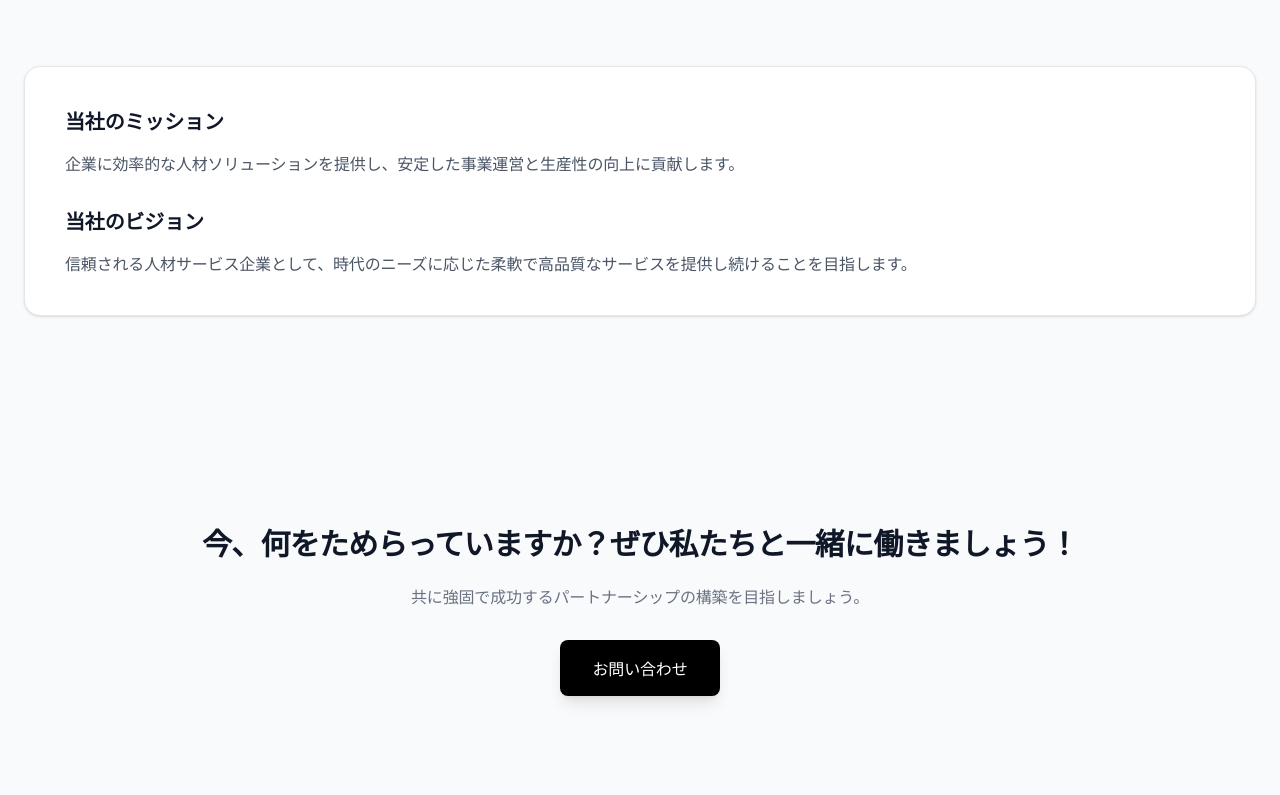
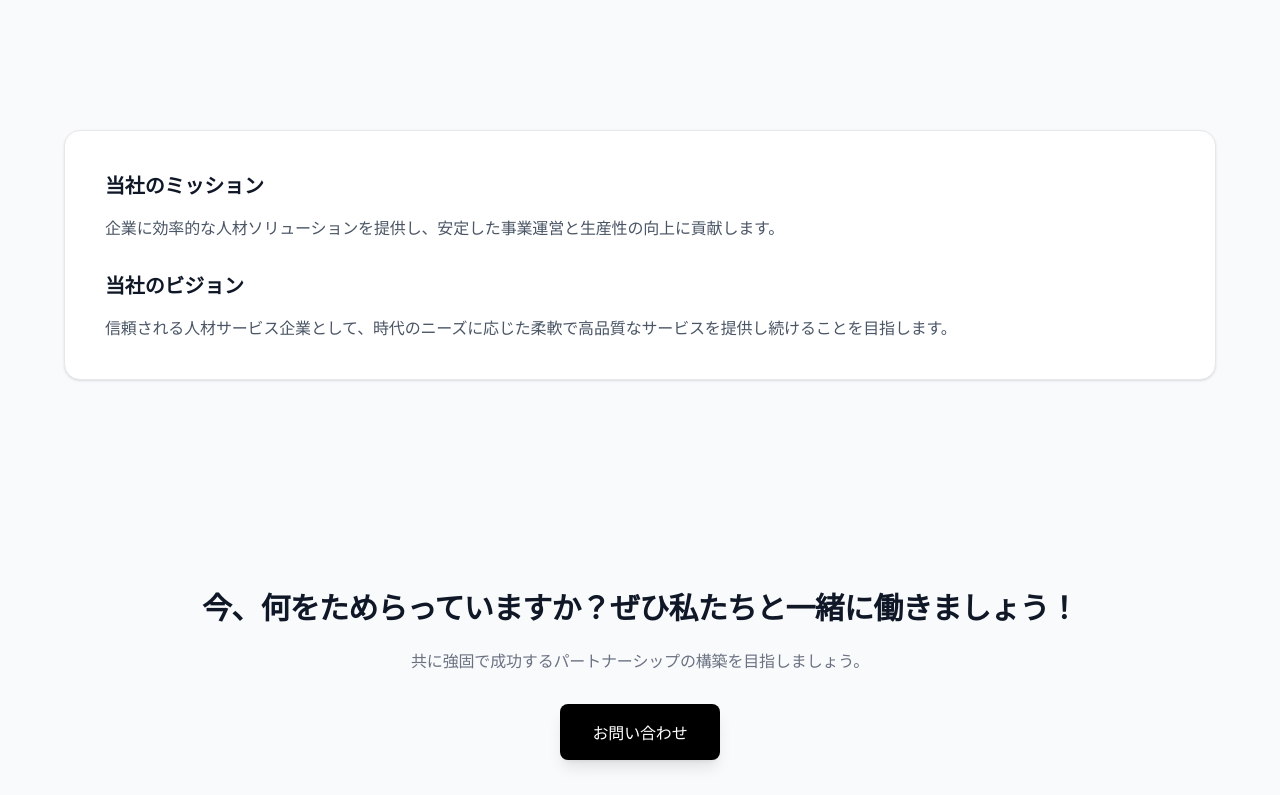
Before and after one commit to winluv0909/my-website, a Next.js app: page /about in a window 1280 px wide. Shown: the part 1265-2060 px from the top of the page. Built offline with nearby package versions, Linux system fonts and the light colour scheme.

Commit message:
Upgrade about page animation

```diff
--- a/app/about/page.js
+++ b/app/about/page.js
@@ -1,58 +1,37 @@
 "use client";
 
-import { useEffect } from "react";
 import { usePathname } from "next/navigation";
 import Link from "next/link";
+import FadeUp from "../../components/FadeUp";
 
 export default function AboutPage() {
   const pathname = usePathname();
-
-  useEffect(() => {
-    const elements = document.querySelectorAll(".fade-up");
-
-    elements.forEach((el, index) => {
-      el.classList.remove("show"); // reset animation on page change
-      el.style.transitionDelay = `${index * 0.1}s`;
-    });
-
-    const observer = new IntersectionObserver(
-      (entries) => {
-        entries.forEach((entry) => {
-          if (entry.isIntersecting) {
-            entry.target.classList.add("show");
-          }
-        });
-      },
-      { threshold: 0.2 }
-    );
-
-    elements.forEach((el) => observer.observe(el));
-
-    return () => observer.disconnect();
-  }, [pathname]);
 
   return (
     <main className="bg-gray-50 text-gray-900">
 
       {/* HERO */}
-      <section className="py-24 px-6 text-center fade-up">
-        <div className="max-w-4xl mx-auto fade-up">
-          <h1 className="text-5xl md:text-6xl font-bold tracking-tight fade-up">
+      <section className="py-24 px-6 text-center">
+        <FadeUp>
+          <div className="max-w-4xl mx-auto">
+            <h1 className="text-5xl md:text-6xl font-bold tracking-tight">
               株式会社大崎総業について
             </h1>
 
-          <p className="mt-6 text-xl text-gray-500 font-medium fade-up">
+            <p className="mt-6 text-xl text-gray-500 font-medium">
               私たちについて・企業理念
             </p>
           </div>
+        </FadeUp>
       </section>
 
       {/* CONTENT */}
-      <section className="py-24 px-6 fade-up">
+      <section className="py-24 px-6">
         <div className="max-w-6xl mx-auto grid md:grid-cols-2 gap-16 items-center">
 
           {/* TEXT */}
-  <div className="fade-up">
+          <FadeUp delay={0.1}>
+            <div>
               <h2 className="text-3xl font-semibold tracking-tight">
                 株式会社 大崎総業
               </h2>
@@ -65,9 +44,11 @@ export default function AboutPage() {
                 私たちの使命は、効率的なソリューションを通じて企業を支援するとともに、現代のニーズに応えるためにサービスの継続的な向上に努めることです。
               </p>
             </div>
+          </FadeUp>
 
           {/* DIRECTOR IMAGE */}
-<div className="fade-up flex justify-center md:justify-end">
+          <FadeUp delay={0.2}>
+            <div className="flex justify-center md:justify-end">
 
               <div className="relative text-center pb-16 group">
 
@@ -77,18 +58,19 @@ export default function AboutPage() {
                 </div>
 
                 {/* Image */}
-   {/* Image */}
                 <img
                   src="/images/director.png"
                   alt="Director"
-  className="relative
+                  className="
+                    relative
                     w-40 sm:w-48 md:w-72 lg:w-80
                     h-auto
                     object-contain
                     mx-auto
                     transition duration-500 ease-out
                     group-hover:scale-105
-  md:translate-x-6 lg:translate-x-1"
+                    md:translate-x-6 lg:translate-x-1
+                  "
                 />
 
                 {/* Name */}
@@ -98,35 +80,53 @@ export default function AboutPage() {
 
                 {/* Katakana */}
                 <p className="mt-0 text-2xl md:text-2xl font-bold text-gray-800 -translate-x-1 tracking-wide">
-               金子明宏氏</p>
+                  金子明宏氏
+                </p>
 
                 {/* Title */}
-              <p className="mt-0 text-1xl md:text-xl font-bold text-gray-500 -translate-x-1 tracking-wide">
-               代表取締役</p>
+                <p className="mt-0 text-xl md:text-xl font-bold text-gray-500 -translate-x-1 tracking-wide">
+                  代表取締役
+                </p>
+
               </div>
             </div>
+          </FadeUp>
+
         </div>
+
         {/* CARD */}
-          <div className="p-10 bg-white rounded-2xl shadow-sm border border-gray-200 hover:shadow-xl transition duration-300 fade-up">
-            <h3 className="text-xl font-semibold">当社のミッション</h3>
+        <FadeUp delay={0.3}>
+          <div className="max-w-6xl mx-auto mt-16">
+            <div className="p-10 bg-white rounded-2xl shadow-sm border border-gray-200 hover:shadow-xl transition duration-300">
+              <h3 className="text-xl font-semibold">
+                当社のミッション
+              </h3>
+
               <p className="mt-4 text-gray-600">
                 企業に効率的な人材ソリューションを提供し、安定した事業運営と生産性の向上に貢献します。
               </p>
 
-            <h3 className="text-xl font-semibold mt-8">当社のビジョン</h3>
+              <h3 className="text-xl font-semibold mt-8">
+                当社のビジョン
+              </h3>
+
               <p className="mt-4 text-gray-600">
                 信頼される人材サービス企業として、時代のニーズに応じた柔軟で高品質なサービスを提供し続けることを目指します。
               </p>
             </div>
+          </div>
+        </FadeUp>
+
       </section>
 
       {/* CTA */}
-      <section className="py-28 px-6 text-center fade-up">
-        <h2 className="text-3xl font-semibold tracking-tight fade-up">
+      <section className="py-28 px-6 text-center">
+        <FadeUp delay={0.1}>
+          <h2 className="text-3xl font-semibold tracking-tight">
             今、何をためらっていますか？ぜひ私たちと一緒に働きましょう！
           </h2>
 
-        <p className="mt-6 text-gray-500 fade-up">
+          <p className="mt-6 text-gray-500">
             共に強固で成功するパートナーシップの構築を目指しましょう。
           </p>
 
@@ -135,6 +135,7 @@ export default function AboutPage() {
               お問い合わせ
             </button>
           </Link>
+        </FadeUp>
       </section>
 
     </main>
--- /dev/null
+++ b/components/FadeUp.js
@@ -0,0 +1,33 @@
+"use client";
+
+import { motion } from "framer-motion";
+
+export default function FadeUp({
+  children,
+  delay = 0,
+  className = "",
+}) {
+  return (
+    <motion.div
+      initial={{
+        opacity: 0,
+        y: 40,
+        filter: "blur(10px)",
+      }}
+      whileInView={{
+        opacity: 1,
+        y: 0,
+        filter: "blur(0px)",
+      }}
+      viewport={{ once: true, amount: 0.15 }}
+      transition={{
+        duration: 0.8,
+        delay,
+        ease: [0.22, 1, 0.36, 1],
+      }}
+      className={className}
+    >
+      {children}
+    </motion.div>
+  );
+}
```
Lines whose indentation alone changed are shown as unchanged.
